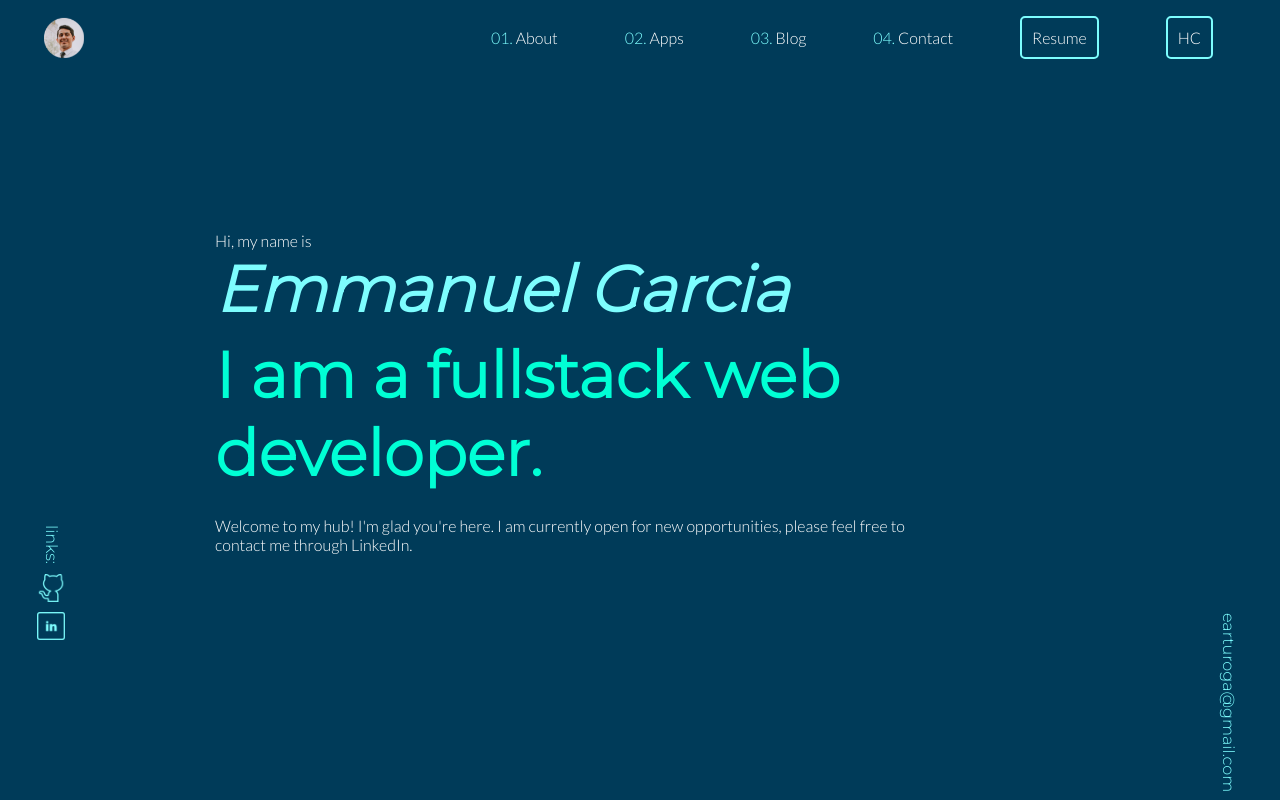
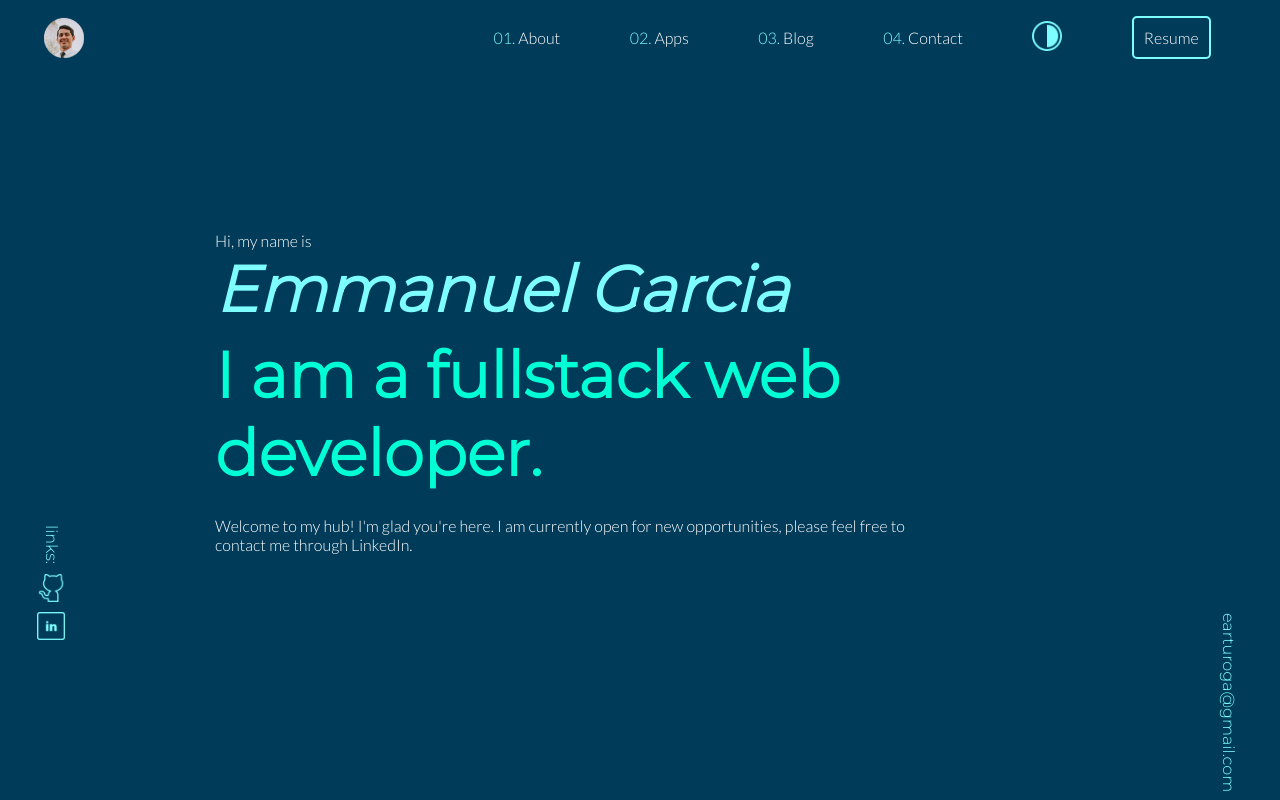
Before and after one commit to emmanuel-a-g/myPage, a Next.js app: page / in a window 1280 px wide. Built offline with nearby package versions, Linux system fonts and the light colour scheme.

Commit message:
replaced contrast for button

```diff
--- a/components/home/navigation.js
+++ b/components/home/navigation.js
@@ -40,17 +40,21 @@ function Navigation() {
           <span className={styles.number}>04.</span> Contact
         </li>
         <li className={styles.navItem}>
+          <img
+            src={!highContrastStatus ? "./contC.png" : "./contrast.png" }
+            width={30}
+            height={30}
+            onClick={handleHighContrast}
+          />
+        </li>
+        <li className={styles.navItem}>
           <a
-            href="https://docs.google.com/document/d/e/2PACX-1vQ0gHRDABIHb4v7LB_LRJII3mfFYVUgIwTHyBGrzk7uOKYo1Pw_OsZKlkTIxKDadAOd6VpPLgU1eDLN/pub"
+            href="https://github.com/emmanuel-a-g/resume/raw/main/Emmanuel_Garcia_pdf.pdf"
             target="_blank"
+            download={false}
           >
             <button className={styles.button}>Resume</button>
           </a>
-        </li>
-        <li className={styles.navItem}>
-          <button className={styles.buttonColor} onClick={handleHighContrast}>
-            HC
-          </button>
         </li>
       </Fade>
     </ul>
@@ -60,10 +64,12 @@ function Navigation() {
       <ul className={styles.navListMobile}>
         <Fade ssrFadeout left big>
           <li className={styles.navItem}>
-
-        <button className={styles.buttonColor} onClick={handleHighContrast}>
-        HC
-        </button>
+            <img
+              src={!highContrastStatus ? "./contC.png" : "./contrast.png" }
+              width={30}
+              height={30}
+              onClick={handleHighContrast}
+            />
           </li>
           <li className={styles.hamburgerItem} onClick={handleSideBar}>
             <img
@@ -94,7 +100,7 @@ function Navigation() {
             <span id={styles.specialSpan}>
               <li className={styles.navItemSide}>
                 <a
-                  href="https://docs.google.com/document/d/e/2PACX-1vQ0gHRDABIHb4v7LB_LRJII3mfFYVUgIwTHyBGrzk7uOKYo1Pw_OsZKlkTIxKDadAOd6VpPLgU1eDLN/pub"
+                  href="https://github.com/emmanuel-a-g/resume/raw/main/Emmanuel_Garcia_pdf.pdf"
                   target="_blank"
                 >
                   <button className={styles.buttonDrawer}>
--- a/components/home/navigation.module.css
+++ b/components/home/navigation.module.css
@@ -28,7 +28,7 @@
   display: flex;
   justify-content: space-between;
   align-items: center;
-  width: 30%;
+  width: 25%;
   margin-right: 5%;
 }
 .drawer {
@@ -116,23 +116,6 @@
   /* background: var(--color-tron); */
   /* color: black; */
 }
-
-.buttonColor {
-  background-color: inherit;
-  border: 2px solid var(--color-tron);
-  border-radius: 5px;
-  padding: 10px;
-  color: var(--color-light);
-}
-.buttonColor:hover {
-  /* -moz-transition: all 0.5s ease;
-  -webkit-transition: all 0.5s ease;
-  transition: all 0.5s ease; */
-  box-shadow: 2px 4px 27px -10px var(--color-tron);
-  /* background: var(--color-tron); */
-  /* color: black; */
-}
-
 .side {
   background-color: var(--color-space);
   width: 88%;
```
Also changed, not shown: public/contC.png (added), public/contrast.png (added). Lines whose indentation alone changed are shown as unchanged.
